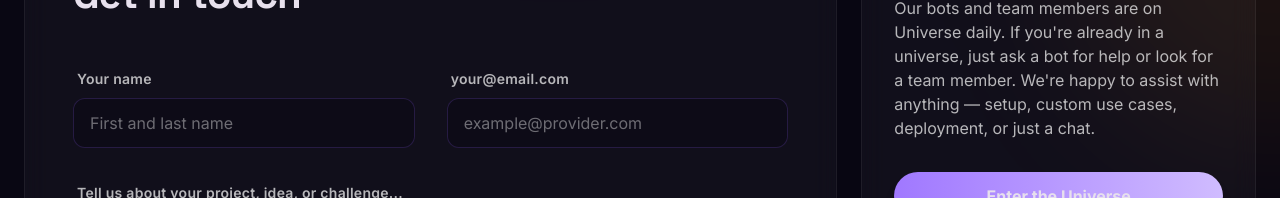
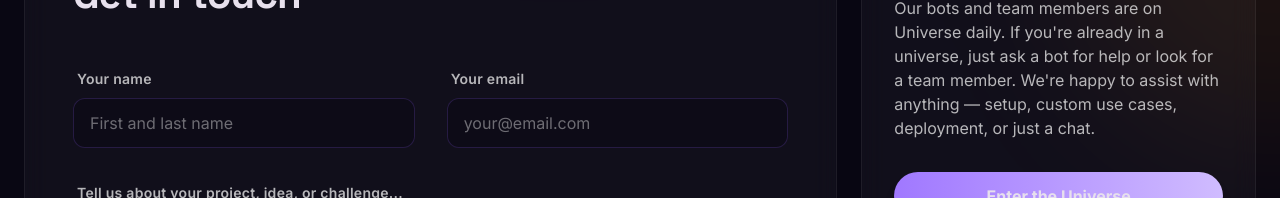
Before and after one commit to BAWES-Universe/bawes-new-website, a Next.js app: page /contact in a window 1280 px wide. Shown: the part 817-1015 px from the top of the page. Built offline with nearby package versions, Linux system fonts and the light colour scheme; no server answers.

Commit message:
Fix contact page: email label/placeholder, mailto to contact@bawes.net

```diff
--- a/app/contact/page.tsx
+++ b/app/contact/page.tsx
@@ -37,8 +37,8 @@ export default function ContactPage() {
                 <input className="w-full bg-surface-container-lowest border border-border-purple rounded-xl px-4 py-3 focus:ring-2 focus:ring-primary focus:border-transparent outline-none transition-all placeholder:text-text-low-emphasis" placeholder="First and last name" type="text" />
               </div>
               <div className="space-y-2">
-                <label className="font-label-navigation text-label-navigation text-text-secondary px-1">your@email.com</label>
-                <input className="w-full bg-surface-container-lowest border border-border-purple rounded-xl px-4 py-3 focus:ring-2 focus:ring-primary focus:border-transparent outline-none transition-all placeholder:text-text-low-emphasis" placeholder="example@provider.com" type="email" />
+                <label className="font-label-navigation text-label-navigation text-text-secondary px-1">Your email</label>
+                <input className="w-full bg-surface-container-lowest border border-border-purple rounded-xl px-4 py-3 focus:ring-2 focus:ring-primary focus:border-transparent outline-none transition-all placeholder:text-text-low-emphasis" placeholder="your@email.com" type="email" />
               </div>
             </div>
             <div className="space-y-2">
@@ -86,7 +86,7 @@ export default function ContactPage() {
             <p className="text-text-secondary mb-8 font-body-md">
               Universe can be self-hosted, white-labeled, or extended for specific use cases. If your usage grows beyond fair usage, we&apos;ll work with you on a pricing model that fits — whether that&apos;s token consumption or infra needs.
             </p>
-            <a href="mailto:hello@bawes.net" className="w-full bg-transparent border border-white/30 text-on-surface px-6 py-3 rounded-full font-bold hover:border-white/60 transition-colors active:scale-95 inline-block text-center">
+            <a href="mailto:contact@bawes.net" className="w-full bg-transparent border border-white/30 text-on-surface px-6 py-3 rounded-full font-bold hover:border-white/60 transition-colors active:scale-95 inline-block text-center">
               Request Assistance
             </a>
           </div>
```
